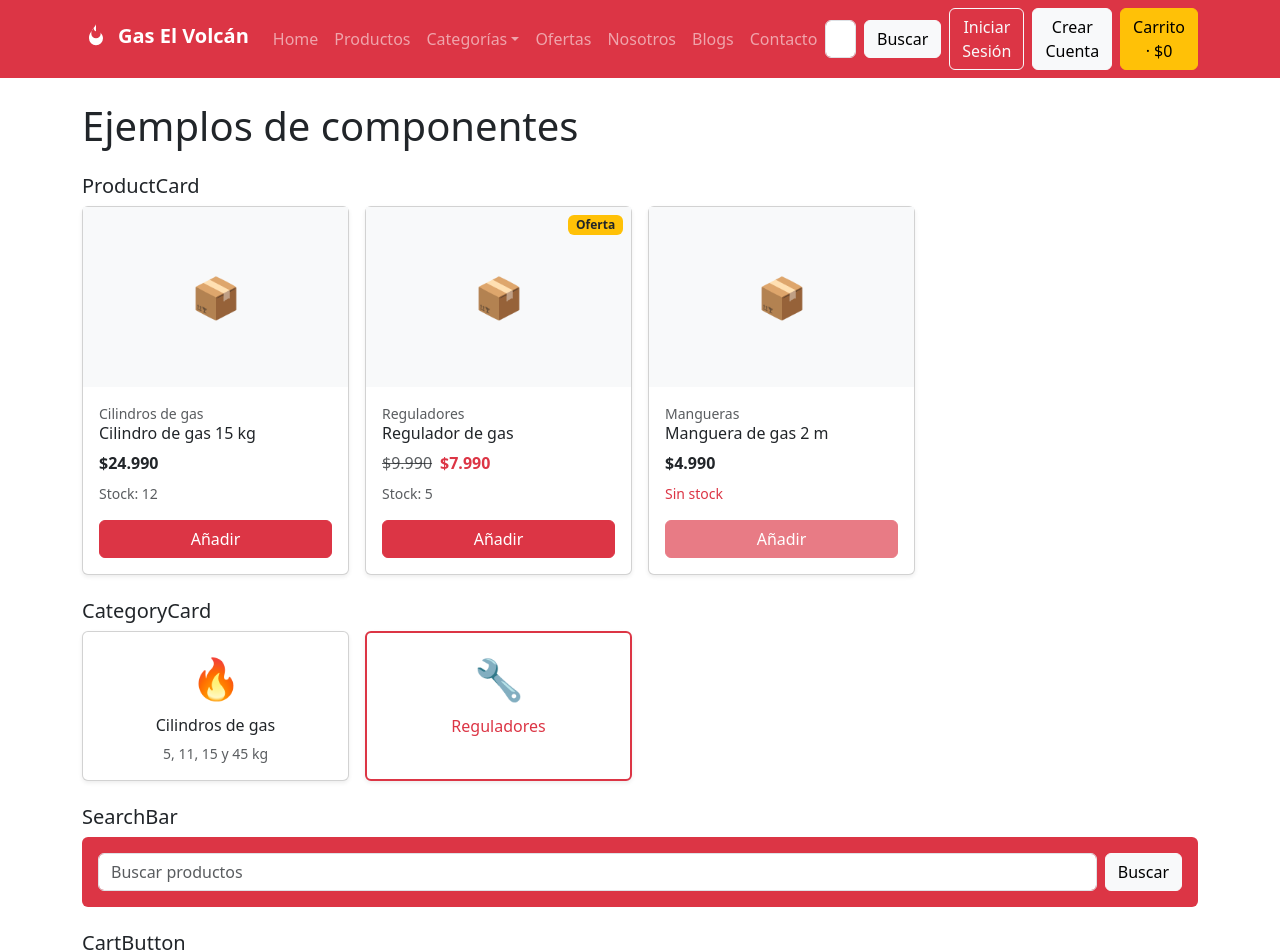
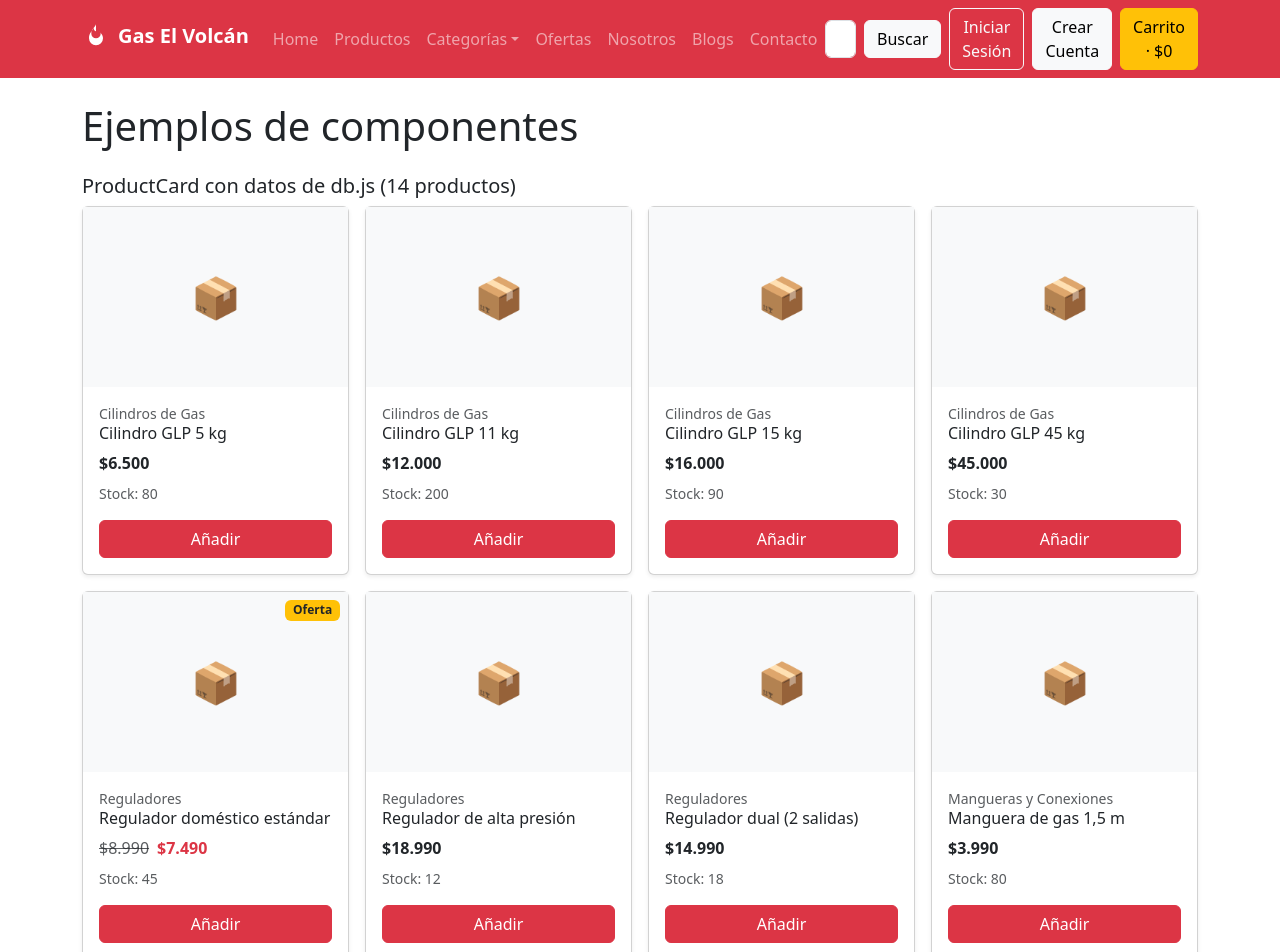
Before and after one commit to crcamuso/Caso-Semestral-DSY-II, a React (Vite) app in the folder frontend/: page /ejemplos in a window 1280 px wide. Shown: the top 952 px of the page. Built offline with nearby package versions, Linux system fonts and the light colour scheme.

Commit message:
Agregar db.js con categorías, productos, usuarios, órdenes y blogs

```diff
--- /dev/null
+++ b/frontend/src/data/db.js
@@ -0,0 +1,110 @@
+// Base de datos simulada de Gas El Volcán.
+// Los services (tarjeta 6) trabajan sobre estas listas y el contexto (tarjeta 7)
+// las guarda en localStorage.
+
+export const CATEGORIAS_INICIALES = [
+    { id: 1, nombre: 'Cilindros de Gas', descripcion: 'Cilindros de 5, 11, 15 y 45 kg', icono: '🔥' },
+    { id: 2, nombre: 'Reguladores', descripcion: 'Reguladores domésticos e industriales', icono: '🔧' },
+    { id: 3, nombre: 'Mangueras y Conexiones', descripcion: 'Mangueras, abrazaderas y kits', icono: '🔗' },
+    { id: 4, nombre: 'Accesorios', descripcion: 'Carros, tapas y detectores de gas', icono: '🧰' },
+]
+
+export const PRODUCTOS_INICIALES = [
+    { id: 1, codigo: 'CL001', categoriaId: 1, nombre: 'Cilindro GLP 5 kg', descripcion: 'Cilindro de gas licuado de petróleo de 5 kg. Ideal para uso residencial (cocina, calefacción pequeña).', precio: 6500, precioOferta: null, oferta: false, stock: 80, stockCritico: 15, imagen: '' },
+    { id: 2, codigo: 'CL002', categoriaId: 1, nombre: 'Cilindro GLP 11 kg', descripcion: 'Cilindro estándar doméstico. El más utilizado en los hogares chilenos. Compatible con reguladores estándar.', precio: 12000, precioOferta: null, oferta: false, stock: 200, stockCritico: 30, imagen: '' },
+    { id: 3, codigo: 'CL003', categoriaId: 1, nombre: 'Cilindro GLP 15 kg', descripcion: 'Cilindro de mayor capacidad para hogares de alto consumo o locales pequeños.', precio: 16000, precioOferta: null, oferta: false, stock: 90, stockCritico: 20, imagen: '' },
+    { id: 4, codigo: 'CL004', categoriaId: 1, nombre: 'Cilindro GLP 45 kg', descripcion: 'Cilindro industrial. Uso comercial: restaurantes, talleres y calefacción de locales.', precio: 45000, precioOferta: null, oferta: false, stock: 30, stockCritico: 8, imagen: '' },
+    { id: 5, codigo: 'RG001', categoriaId: 2, nombre: 'Regulador doméstico estándar', descripcion: 'Regulador de 1 etapa para cilindros de 5, 11 y 15 kg. Presión de salida 28 mbar.', precio: 8990, precioOferta: 7490, oferta: true, stock: 45, stockCritico: 10, imagen: '' },
+    { id: 6, codigo: 'RG002', categoriaId: 2, nombre: 'Regulador de alta presión', descripcion: 'Regulador para cocinas industriales o equipos de mayor consumo. Presión regulable.', precio: 18990, precioOferta: null, oferta: false, stock: 12, stockCritico: 5, imagen: '' },
+    { id: 7, codigo: 'RG003', categoriaId: 2, nombre: 'Regulador dual (2 salidas)', descripcion: 'Permite conectar dos artefactos simultáneamente al mismo cilindro.', precio: 14990, precioOferta: null, oferta: false, stock: 18, stockCritico: 6, imagen: '' },
+    { id: 8, codigo: 'MG001', categoriaId: 3, nombre: 'Manguera de gas 1,5 m', descripcion: 'Manguera flexible homologada. Diámetro interior 9 mm. Compatible con reguladores estándar.', precio: 3990, precioOferta: null, oferta: false, stock: 80, stockCritico: 15, imagen: '' },
+    { id: 9, codigo: 'MG002', categoriaId: 3, nombre: 'Manguera de gas 3 m', descripcion: 'Manguera larga para instalaciones donde el artefacto está alejado del cilindro.', precio: 6990, precioOferta: null, oferta: false, stock: 50, stockCritico: 10, imagen: '' },
+    { id: 10, codigo: 'MG003', categoriaId: 3, nombre: 'Abrazadera metálica', descripcion: 'Abrazadera de acero para asegurar la conexión manguera-regulador y manguera-artefacto.', precio: 990, precioOferta: null, oferta: false, stock: 200, stockCritico: 40, imagen: '' },
+    { id: 11, codigo: 'MG004', categoriaId: 3, nombre: 'Kit de conexión completo', descripcion: 'Incluye regulador, manguera de 1,5 m y abrazaderas. Todo lo necesario para instalar un cilindro nuevo.', precio: 12990, precioOferta: 10990, oferta: true, stock: 25, stockCritico: 6, imagen: '' },
+    { id: 12, codigo: 'AC001', categoriaId: 4, nombre: 'Carro porta cilindro 11/15 kg', descripcion: 'Carro metálico con ruedas para transportar cilindros dentro del hogar con seguridad.', precio: 12990, precioOferta: 10990, oferta: true, stock: 20, stockCritico: 5, imagen: '' },
+    { id: 13, codigo: 'AC002', categoriaId: 4, nombre: 'Tapa protectora para válvula', descripcion: 'Tapa de plástico ABS para proteger la válvula del cilindro durante el transporte.', precio: 1490, precioOferta: null, oferta: false, stock: 60, stockCritico: 12, imagen: '' },
+    { id: 14, codigo: 'AC003', categoriaId: 4, nombre: 'Detector de gas a batería', descripcion: 'Sensor electroquímico con alarma sonora y visual ante fuga de gas GLP o metano.', precio: 19990, precioOferta: null, oferta: false, stock: 8, stockCritico: 10, imagen: '' },
+]
+
+export const USUARIOS_INICIALES = [
+    {
+        id: 1, run: '191110229', nombre: 'Marcela', apellidos: 'Soto Pinto',
+        correo: 'admin@duoc.cl', clave: 'admin123', fechaNacimiento: '1980-04-12',
+        rol: 'admin', region: 'Región de Ñuble', comuna: 'Chillán',
+        direccion: 'Av. Collín 450, Chillán',
+    },
+    {
+        id: 2, run: '18345678K', nombre: 'Pedro', apellidos: 'Ríos Vega',
+        correo: 'vendedor@duoc.cl', clave: 'vend1234', fechaNacimiento: '1990-07-01',
+        rol: 'cliente', region: 'Región de Ñuble', comuna: 'Chillán Viejo',
+        direccion: 'Los Aromos 220, Chillán Viejo',
+    },
+    {
+        id: 3, run: '201234565', nombre: 'Camila', apellidos: 'González Rojas',
+        correo: 'camila@correo.cl', clave: 'cliente123', fechaNacimiento: '1995-11-23',
+        rol: 'cliente', region: 'Región de Ñuble', comuna: 'Chillán',
+        direccion: 'Calle Arauco 1020, Chillán',
+    },
+]
+
+export const ORDENES_INICIALES = [
+    {
+        id: 1, numero: 'ORD-0001', usuarioId: 2, fecha: '2026-10-05', estado: 'Entregada',
+        cliente: { nombre: 'Pedro', apellidos: 'Ríos Vega', correo: 'vendedor@duoc.cl' },
+        direccion: { calle: 'Los Aromos 220', departamento: '', region: 'Región de Ñuble', comuna: 'Chillán Viejo', indicaciones: '' },
+        items: [
+            { productoId: 2, nombre: 'Cilindro GLP 11 kg', precio: 12000, cantidad: 2 },
+            { productoId: 11, nombre: 'Kit de conexión completo', precio: 10990, cantidad: 1 },
+        ],
+        total: 34990,
+    },
+    {
+        id: 2, numero: 'ORD-0002', usuarioId: 3, fecha: '2026-10-12', estado: 'Pendiente',
+        cliente: { nombre: 'Camila', apellidos: 'González Rojas', correo: 'camila@correo.cl' },
+        direccion: { calle: 'Calle Arauco 1020', departamento: '', region: 'Región de Ñuble', comuna: 'Chillán', indicaciones: 'Portón verde' },
+        items: [
+            { productoId: 1, nombre: 'Cilindro GLP 5 kg', precio: 6500, cantidad: 1 },
+            { productoId: 5, nombre: 'Regulador doméstico estándar', precio: 7490, cantidad: 1 },
+        ],
+        total: 13990,
+    },
+    {
+        id: 3, numero: 'ORD-0003', usuarioId: 3, fecha: '2026-10-14', estado: 'Entregada',
+        cliente: { nombre: 'Camila', apellidos: 'González Rojas', correo: 'camila@correo.cl' },
+        direccion: { calle: 'Calle Arauco 1020', departamento: '', region: 'Región de Ñuble', comuna: 'Chillán', indicaciones: '' },
+        items: [
+            { productoId: 3, nombre: 'Cilindro GLP 15 kg', precio: 16000, cantidad: 1 },
+            { productoId: 8, nombre: 'Manguera de gas 1,5 m', precio: 3990, cantidad: 1 },
+            { productoId: 10, nombre: 'Abrazadera metálica', precio: 990, cantidad: 2 },
+        ],
+        total: 21970,
+    },
+]
+
+// Textos de ejemplo: reemplazar por los de blogs.html y blog-detalle-1/2.html de la V1.
+export const BLOGS_INICIALES = [
+    {
+        id: 1,
+        titulo: 'Cómo detectar una fuga de gas en casa',
+        fecha: '2026-09-15',
+        imagen: '',
+        resumen: 'Señales de alerta y qué hacer si sospechas una fuga.',
+        contenido: [
+            'El gas licuado tiene un olor característico que se agrega a propósito para que sea fácil notar una fuga. Si lo sientes, no enciendas luces ni artefactos.',
+            'Cierra la válvula del cilindro, ventila el lugar abriendo puertas y ventanas, y llama a tu distribuidor o a los servicios de emergencia.',
+            'Revisa periódicamente mangueras y conexiones, y reemplázalas si notas grietas o desgaste.',
+        ],
+    },
+    {
+        id: 2,
+        titulo: 'Qué tamaño de cilindro conviene para tu hogar',
+        fecha: '2026-09-28',
+        imagen: '',
+        resumen: 'Guía rápida para elegir entre cilindros de 5, 11, 15 y 45 kg.',
+        contenido: [
+            'El cilindro de 5 kg sirve para cocinas pequeñas y calefacción puntual. El de 11 kg es el más usado en hogares chilenos.',
+            'El de 15 kg es útil para familias con alto consumo, y el de 45 kg se recomienda para uso comercial o industrial.',
+            'Antes de pedir uno nuevo, confirma que tu regulador sea compatible con el tamaño que elegiste.',
+        ],
+    },
+]
--- a/frontend/src/pages/tienda/EjemplosComponentes.jsx
+++ b/frontend/src/pages/tienda/EjemplosComponentes.jsx
@@ -1,59 +1,45 @@
-import ProductCard from '../../components/common/ProductCard.jsx'
-import CategoryCard from '../../components/common/CategoryCard.jsx'
-import SearchBar from '../../components/common/SearchBar.jsx'
-import CartButton from '../../components/common/CartButton.jsx'
+import ProductCard from '../../components/common/ProductCard'
+import CategoryCard from '../../components/common/CategoryCard'
+import SearchBar from '../../components/common/SearchBar'
+import CartButton from '../../components/common/CartButton'
+import { PRODUCTOS_INICIALES, CATEGORIAS_INICIALES } from '../../data/db'
 
 function EjemplosComponentes() {
     const anadir = (id) => alert(`Añadir producto id=${id}`)
     const buscar = (texto) => alert(`Buscar: "${texto}"`)
 
+    const nombreCategoria = (categoriaId) =>
+        CATEGORIAS_INICIALES.find((c) => c.id === categoriaId)?.nombre ?? ''
+
     return (
         <div className="container py-4">
             <h1 className="mb-4">Ejemplos de componentes</h1>
 
-            <h2 className="h5">ProductCard</h2>
+            <h2 className="h5">ProductCard con datos de db.js ({PRODUCTOS_INICIALES.length} productos)</h2>
             <div className="row g-3 mb-4">
-                <div className="col-6 col-md-4 col-lg-3">
-                    <ProductCard
-                        id={1}
-                        nombre="Cilindro de gas 15 kg"
-                        categoria="Cilindros de gas"
-                        precio={24990}
-                        stock={12}
-                        onAnadir={anadir}
-                    />
-                </div>
-                <div className="col-6 col-md-4 col-lg-3">
-                    <ProductCard
-                        id={2}
-                        nombre="Regulador de gas"
-                        categoria="Reguladores"
-                        precio={9990}
-                        precioOferta={7990}
-                        stock={5}
-                        onAnadir={anadir}
-                    />
-                </div>
-                <div className="col-6 col-md-4 col-lg-3">
-                    <ProductCard
-                        id={3}
-                        nombre="Manguera de gas 2 m"
-                        categoria="Mangueras"
-                        precio={4990}
-                        stock={0}
-                        onAnadir={anadir}
-                    />
-                </div>
+                {PRODUCTOS_INICIALES.map((p) => (
+                    <div className="col-6 col-md-4 col-lg-3" key={p.id}>
+                        <ProductCard
+                            id={p.id}
+                            nombre={p.nombre}
+                            categoria={nombreCategoria(p.categoriaId)}
+                            precio={p.precio}
+                            precioOferta={p.precioOferta}
+                            stock={p.stock}
+                            imagen={p.imagen}
+                            onAnadir={anadir}
+                        />
+                    </div>
+                ))}
             </div>
 
-            <h2 className="h5">CategoryCard</h2>
+            <h2 className="h5">CategoryCard con datos de db.js</h2>
             <div className="row g-3 mb-4">
-                <div className="col-6 col-md-3">
-                    <CategoryCard id={1} nombre="Cilindros de gas" descripcion="5, 11, 15 y 45 kg" />
-                </div>
-                <div className="col-6 col-md-3">
-                    <CategoryCard id={2} nombre="Reguladores" icono="🔧" seleccionada />
-                </div>
+                {CATEGORIAS_INICIALES.map((c) => (
+                    <div className="col-6 col-md-3" key={c.id}>
+                        <CategoryCard id={c.id} nombre={c.nombre} descripcion={c.descripcion} icono={c.icono} />
+                    </div>
+                ))}
             </div>
 
             <h2 className="h5">SearchBar</h2>
```
